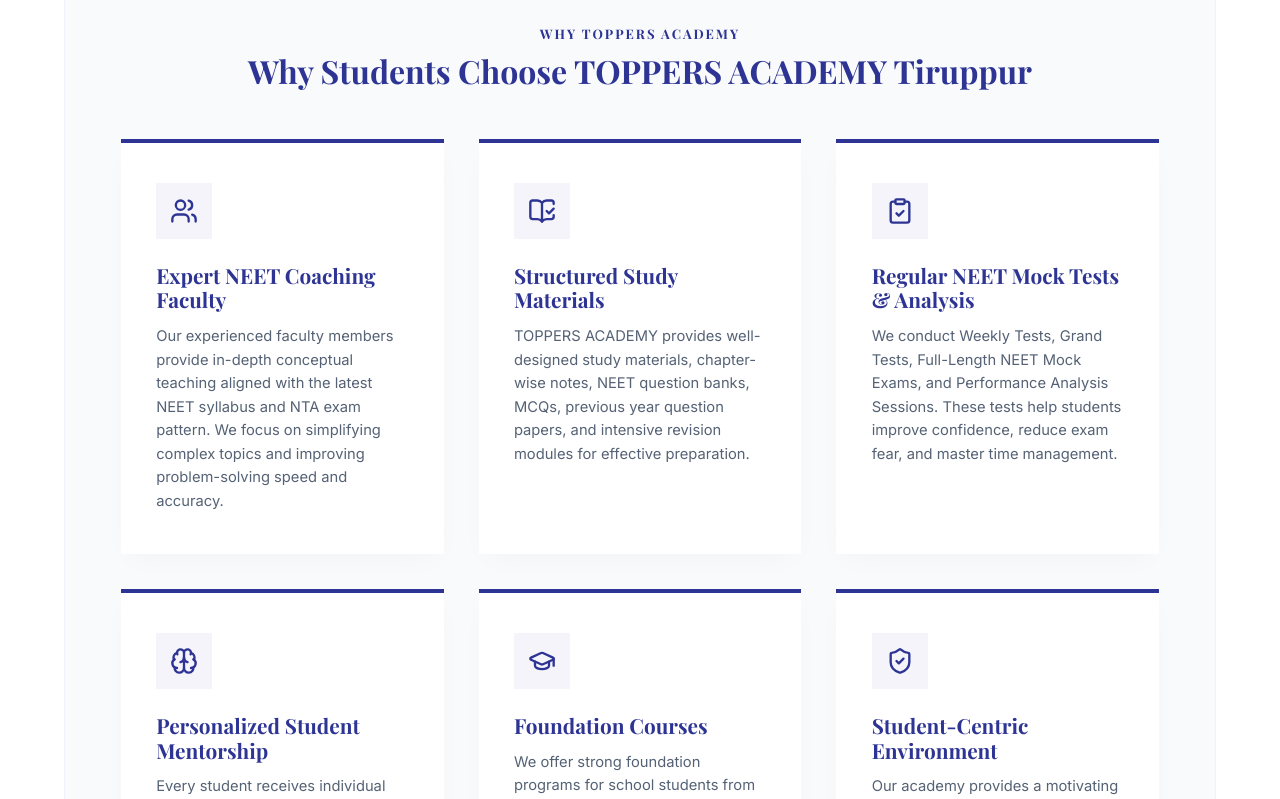
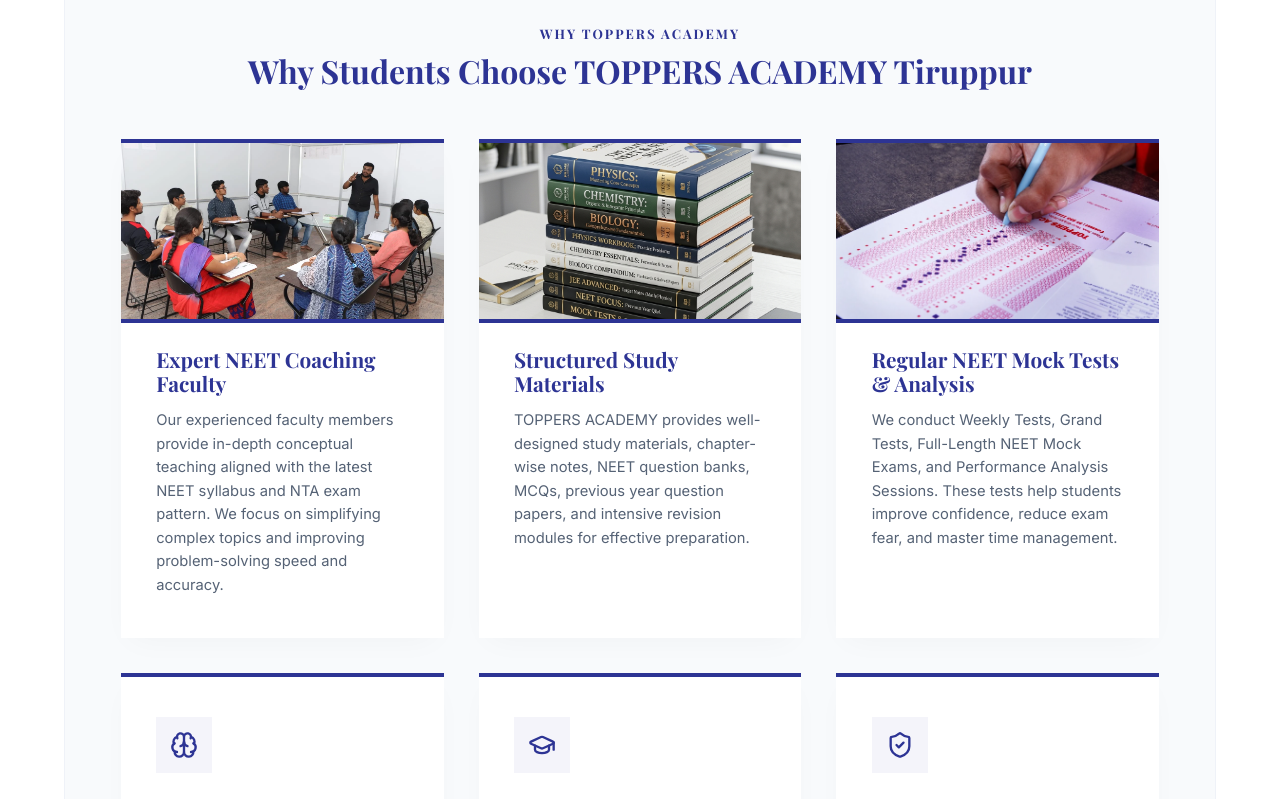
Before and after one commit to KungumapriyaaMKP/TAW-TUP, a React (Vite) app: page / in a window 1280 px wide. Shown: the part 5860-6659 px from the top of the page. Built offline with nearby package versions, Linux system fonts and the light colour scheme; a web font is replaced by a local one.

Commit message:
Swap vector icons with classroom, materials, and OMR images inside first three feature cards

```diff
--- a/src/pages/About.css
+++ b/src/pages/About.css
@@ -511,3 +511,56 @@
   border-bottom-color: var(--accent-green);
   transform: translateX(4px);
 }
+
+/* Pillar Bullet List Styling */
+.pillar-bullet-list {
+  list-style: none;
+  padding: 0;
+  margin: 1.2rem 0 0 0;
+  display: flex;
+  flex-direction: column;
+  gap: 0.75rem;
+  text-align: left;
+}
+
+.pillar-bullet-list li {
+  font-family: var(--font-body);
+  font-size: 0.9rem;
+  line-height: 1.45;
+  color: #556275;
+  position: relative;
+  padding-left: 1.3rem;
+}
+
+.pillar-bullet-list li::before {
+  content: "";
+  position: absolute;
+  left: 0;
+  top: 0.45rem;
+  width: 6px;
+  height: 6px;
+  border-radius: 50%;
+  background-color: var(--accent-green);
+}
+
+/* Pillar Card Image Styles */
+.pillar-card-image-box {
+  width: calc(100% + 4.4rem);
+  height: 180px;
+  margin: -2.5rem -2.2rem 1.5rem -2.2rem;
+  overflow: hidden;
+  border-bottom: 4px solid var(--primary-blue);
+  background-color: #f1f5f9;
+}
+
+.pillar-card-image {
+  width: 100%;
+  height: 100%;
+  object-fit: cover;
+  transition: transform 0.6s cubic-bezier(0.16, 1, 0.3, 1);
+  display: block;
+}
+
+.about-pillar-card:hover .pillar-card-image {
+  transform: scale(1.08);
+}
--- a/src/pages/About.jsx
+++ b/src/pages/About.jsx
@@ -2,6 +2,10 @@ import { Target, Lightbulb, Award, Users, GraduationCap, Brain, BookOpen, Clipbo
 import './About.css';
 import galleryImg1 from '../assets/our gallery/2026-02-18.webp';
 import galleryImg2 from '../assets/our gallery/unnamed (5).webp';
+
+import facultyImg from '../assets/our gallery/WhatsApp Image 2021-10-23 at 10.58.11 AM.webp';
+import booksImg from '../assets/our gallery/coaching_books_materials.png';
+import omrImg from '../assets/our gallery/omr.webp';
 
 const About = () => {
   const missionPoints = [
@@ -16,17 +20,17 @@ const About = () => {
     {
       title: "Expert NEET Coaching Faculty",
       desc: "Our experienced faculty members provide in-depth conceptual teaching aligned with the latest NEET syllabus and NTA exam pattern. We focus on simplifying complex topics and improving problem-solving speed and accuracy.",
-      icon: <Users size={28} />
+      image: facultyImg
     },
     {
       title: "Structured Study Materials",
       desc: "TOPPERS ACADEMY provides well-designed study materials, chapter-wise notes, NEET question banks, MCQs, previous year question papers, and intensive revision modules for effective preparation.",
-      icon: <BookOpenCheck size={28} />
+      image: booksImg
     },
     {
       title: "Regular NEET Mock Tests & Analysis",
       desc: "We conduct Weekly Tests, Grand Tests, Full-Length NEET Mock Exams, and Performance Analysis Sessions. These tests help students improve confidence, reduce exam fear, and master time management.",
-      icon: <ClipboardCheck size={28} />
+      image: omrImg
     },
     {
       title: "Personalized Student Mentorship",
@@ -188,17 +192,25 @@ const About = () => {
 
           <div className="about-pillars-grid" style={{ display: 'grid', gridTemplateColumns: 'repeat(auto-fit, minmax(300px, 1fr))', gap: '2.2rem' }}>
             {features.map((f, i) => (
-              <div className="about-pillar-card" key={i}>
+              <div className="about-pillar-card" key={i} style={{ display: 'flex', flexDirection: 'column', overflow: 'hidden' }}>
+                {f.image ? (
+                  <div className="pillar-card-image-box">
+                    <img src={f.image} alt={f.title} className="pillar-card-image" />
+                  </div>
+                ) : (
                   <div className="pillar-icon-box">
                     {f.icon}
                   </div>
+                )}
+                <div style={{ display: 'flex', flexDirection: 'column', flex: 1 }}>
                   <h3>{f.title}</h3>
-                <p>{f.desc}</p>
+                  <p style={{ flex: 1 }}>{f.desc}</p>
                   {f.title.includes("Mentorship") && (
                     <a href="#mind-dynamics" className="pillar-link">
                       Click Here <ArrowRight size={16} />
                     </a>
                   )}
+                </div>
               </div>
             ))}
           </div>
```
Also changed, not shown: src/assets/our gallery/coaching_books_materials.png (added). Lines whose indentation alone changed are shown as unchanged.
